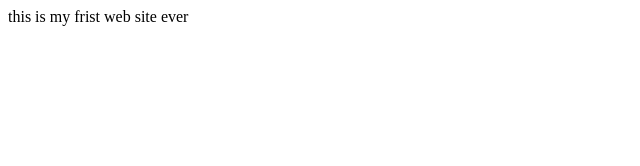
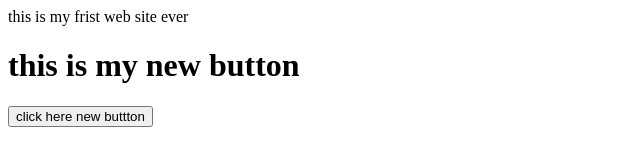
Before and after one commit to jahid777/first-work, a plain HTML site: page index.html in a window 1280 px wide. Shown: the whole page, without its empty margins (0-640 px from the left). Drawn offline with Linux system fonts and the light colour scheme.

Commit message:
new button added

```diff
--- a/index.html
+++ b/index.html
@@ -7,5 +7,7 @@
 </head>
 <body>
      this is my frist web site ever
+     <h1>this is my new button</h1>
+     <button>click here new buttton</button>
 </body>
 </html>
```
